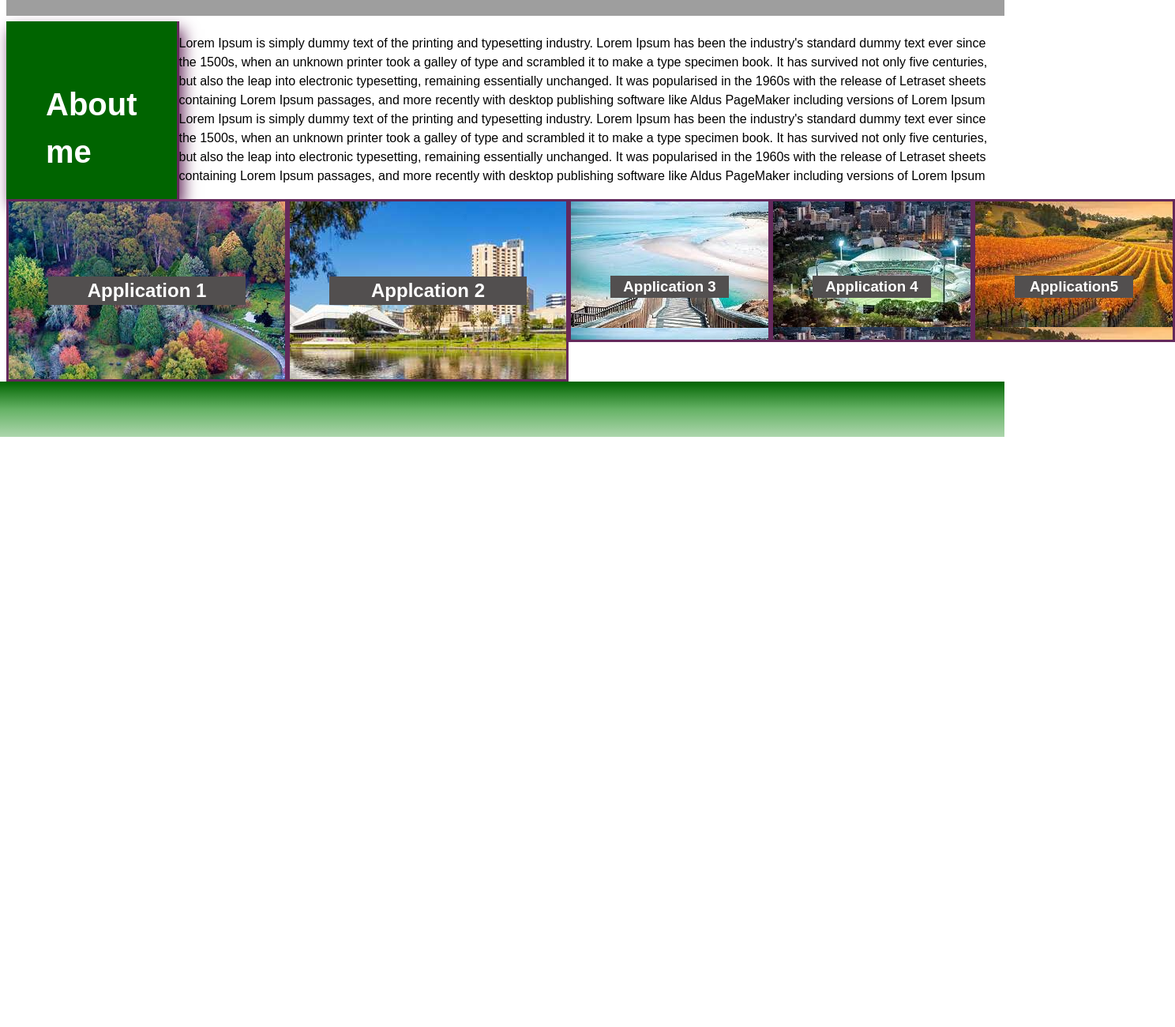
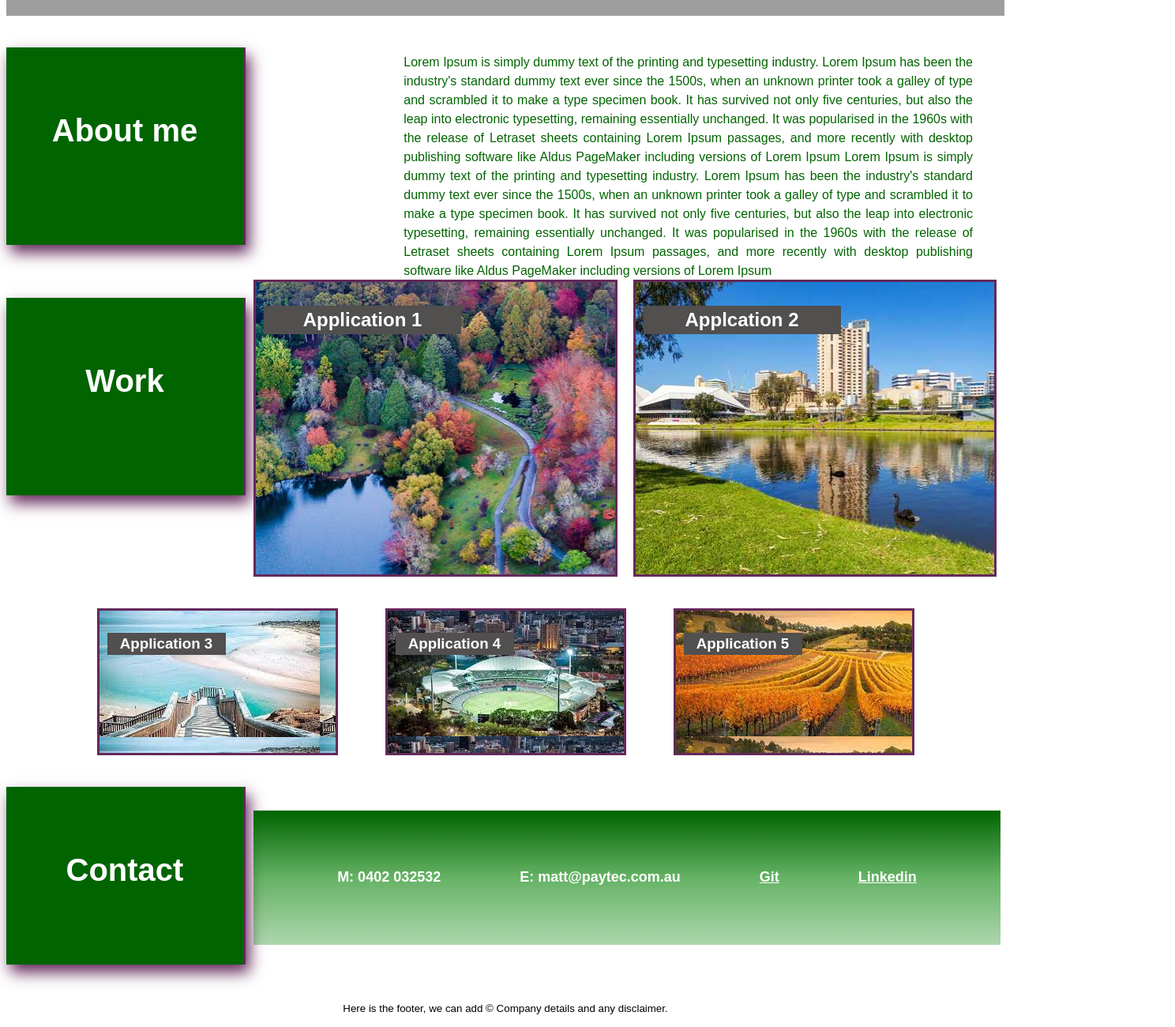
Before and after one commit to MattDRyan/Week-2-Homework, a plain HTML site: page index.html in a window 1280 px wide. Shown: the part 293-1593 px from the top of the page at 79% size, 1488 px wide, since content can reach past the window. Before the commit the page ends 1078 px from the top, so only its background shows below. Drawn offline with Linux system fonts and the light colour scheme; grey boxes are pictures that could not be loaded.

Commit message:
Fixed flex-box positions, margins and padding

```diff
--- a/assets/CSS/style.css
+++ b/assets/CSS/style.css
@@ -70,18 +70,46 @@ h1{
 section{
     display:flex;
     flex-direction: row;
+
 }
-.aboutMe{
+#aboutMe{
     color: var(--white);
-    width: auto;
-    height: 150px;
+    width: 200px;
+    height: 175px;
     padding: 75px 50px 0px 50px;
-    margin: 0px 0px;
-    float: left;
+    margin-left: auto;
     font-style: var(--siteFont);
     background-color:var(--darkgreen);
     border-right: 3px solid var(--purple);
     box-shadow: 5px 10px 18px var(--purple);
+    text-align: center;
+
+}
+#work{
+    color: var(--white);
+    width: 200px;
+    height: 175px;
+    padding: 75px 50px 0px 50px;
+    margin-left: auto;
+    font-style: var(--siteFont);
+    background-color:var(--darkgreen);
+    border-right: 3px solid var(--purple);
+    box-shadow: 5px 10px 18px var(--purple);
+    text-align: center;
+
+}
+#contactMe{
+    color: var(--white);
+    width: 200px;
+    height: 150px;
+    padding: 75px 50px 0px 50px;
+    margin-left: auto;
+    margin-top: 10px;
+    font-style: var(--siteFont);
+    background-color:var(--darkgreen);
+    border-right: 3px solid var(--purple);
+    box-shadow: 5px 10px 18px var(--purple);
+    text-align: center;
 
 }
 
@@ -90,81 +118,83 @@ section{
     height: 150px;
     width:75%;
     padding: 30px 30px 45px 30px;
-    margin: 0px 0px;
-    float: right;
+    margin: 10px;
+    float: inline-end;
     background-color: var(--white);
     color: var(--darkgreen);
 
 }
-/* .sidebar{
-    width: auto;
-    position: relative;
-    float:left;
-    background-color: var(--darkgreen);
-    padding-top: 20px;
-} */
-.application .hills{
-    width: 40%;
-    height: 150px;
-    padding: 75px 50px 0px 50px;
-    margin: 0px 0px;
-    float: right;
+
+.applicationA{
+    display:flex;
+    flex-direction: row;
+    justify-content:flex-start;
+
+
+}
+.applicationA .hills{
+    margin: 10px;
+    padding: 10px;
+   height: 350px;
+   width: 650px;
     background-image: url("../Images/hills.jpg");
     border: 3px solid var(--purple);
 
 }
-.application .torrens{
-    width: 40%;
-    height: 150px;
-    padding: 75px 50px 0px 50px;
-    margin: 0px 0px;
-    float: right;
+.applicationA .torrens{
+    margin: 10px;
+    padding: 10px;
+    height: 350px;
+    width: 650px;
     background-image: url("../Images/torrens.jpg");
     border: 3px solid var(--purple);
 
 }
-.application .beach{
-    width: 20%;
-    height: 100px;
-    padding: 75px 50px 0px 50px;
-    margin: 0px 0px;
-    float: right;
+.applicationB{
+    display:flex;
+    flex-direction: row;
+    justify-content:center;
+
+}
+.applicationB .beach{
+    margin: 30px;
+    padding: 10px;
+    height: 160px;
+    width: 279px;
     background-image: url("../Images/beach.jpg");
     border: 3px solid var(--purple);
 
 }
-.application .oval{
-    width: 20%;
-    height: 100px;
-    padding: 75px 50px 0px 50px;
-    margin: 0px 0px;
-    float: right;
+.applicationB .oval{
+    margin: 30px;
+    padding: 10px;
+    height: 160px;
+    width: 279px;
     background-image: url("../Images/oval.jpg");
     border: 3px solid var(--purple);
 
 }
-.application .wine{
-    width: 20%;
-    height: 100px;
-    padding: 75px 50px 0px 50px;
-    margin: 0px 0px;
-    float: right;
+.applicationB .wine{
+    margin: 30px;
+    padding: 10px;
+    height: 160px;
+    width: 279px;
     background-image: url("../Images/wine.jpg");
     border: 3px solid var(--purple);
 
 }
-.application h2{
+.applicationA h2{
     font-style: var(--siteFont);
     color: var(--white);
-    background-color: var(--grey);
     width: 250px;
     text-align: center;
+    background-color: var(--grey);
     transition: all .2s ease-in-out;
 }
-.application h2:hover{
+.applicationA h2:hover{
     transform: scale(1.1);
 }
-.application h3{
+.applicationB h3{
     font-style: var(--siteFont);
     color: var(--white);
     background-color: var(--grey);
@@ -172,40 +202,59 @@ section{
     text-align: center;
     transition: all .2s ease-in-out;
 }
-.application h3:hover{
+.applicationB h3:hover{
     transform: scale(1.1);
 }
-footer{
+section .details{
+    display:flex;
+    flex-direction: row;
+    justify-content: center;
+
+}
+.contactDetails{
     display: flex;
     flex-direction: row;
   align-items: center;
   justify-content: center;
-    float: right;
-    height: 50px;
+    height: 150px;
     width: 100%;
+    margin: 40px 5px 5px 10px;
     padding: 10px;
     background-image: linear-gradient(darkgreen,rgba(0, 128, 0, 0.602),rgba(0, 128, 0, 0.322));
 }
-footer a:hover{
+.contactDetails a:hover{
     color: var(--purple);
 
 }
-footer p{
-    font-size: larger;
+.contactDetails p{
+    font-size:large;
     font-family: var(--siteFont);
     font-weight: bold;
     color: var(--white);
-    padding: 100px;
+    padding: 10px;
+    margin: 50px 40px 50px 40px;
     display: inline-flex;
-    justify-content: space-between;
+
 }
- /* Cards are stacked on top of each other at 768px or smaller */
-@media screen and (max-width: 768px) {
-    .application {
-      width: 100%;
+
+
+footer p{
+    font-size:smaller;
+    text-align: center;
+
+}
+/* Cards are split into two columns at 992px or smaller
+@media screen and (max-width: 992px) {
+    main, nav {
+      flex-direction: column;
     }
-    /* Change the header color */
-    header {
-      background: #3695f5;
-    }
+
+  } */
+
+  /* Cards are stacked on top of each other at 768px or smaller */
+  @media screen and (max-width: 768px) {
+    main, nav {
+        flex-direction: column;
+      }
+
   }
--- a/index.html
+++ b/index.html
@@ -31,11 +31,11 @@
                 <h2>never stop learning</h2>
             </div>
         </div>
-        <section class="lorem">
+        <section>
+            <div>
+                <h1 id="aboutMe">About me</h1>
+            </div>
             <div class="myDetails">
-
-                    <h1 class="aboutMe">About me</h1>
-                </div>
                 <p> Lorem Ipsum is simply dummy text of the printing and typesetting industry. Lorem Ipsum has been the
                     industry's standard dummy text ever since the 1500s, when an unknown printer took a galley of type
                     and
@@ -59,23 +59,21 @@
                     software like Aldus PageMaker including versions of Lorem Ipsum
 
                 </p>
+            </div>
 
-
-            <!-- <section class="sidebar">
+        </section>
+        <section class="applicationA">
             <div>
-                    <h1 class="work">Work</h1>
+                <h1 id="work">Work</h1>
             </div>
-                <h1 class="contactMe">Contact</h1>
-            </div>
-            </section>  -->
-        </section>
-        <section class="application">
             <div class="hills">
                 <h2>Application 1</h2>
             </div>
             <div class="torrens">
                 <h2>Applcation 2</h2>
             </div>
+        </section>
+        <section class="applicationB">
             <div class="beach">
                 <h3>Application 3</h3>
             </div>
@@ -83,24 +81,34 @@
                 <h3>Application 4</h3>
             </div>
             <div class="wine">
-                <h3>Application5</h3>
-            </div>
+                <h3>Application 5</h3>
             </div>
         </section>
+        <section>
+            <div>
+            </div>
+        </section>
+        <div>
 
-    </main>
+        </div>
 
-    <footer>
+
+
+        <section class="details">
             <div>
-            <!-- <aside class="contact">
-                <h1>Contact</h1>
-            </aside> -->
+                <h1 id="contactMe">Contact</h1>
+            </div>
+            <div class="contactDetails">
                 <p>M: 0402 032532</p>
                 <p>E: matt@paytec.com.au</p>
                 <p><a href="https://github.com/MattDRyan" target="_blank" rel="noopener noreferrer">Git</a></p>
                 <p><a href="https://linkedin.com/in/matt-ryan-a4a05154" target="_blank"
                         rel="noopener noreferrer">Linkedin</a></p>
             </div>
+        </section>
+    </main>
+    <footer>
+        <p>Here is the footer, we can add &copy; Company details and any disclaimer. </p>
     </footer>
 
 
```
Lines whose indentation alone changed are shown as unchanged.
